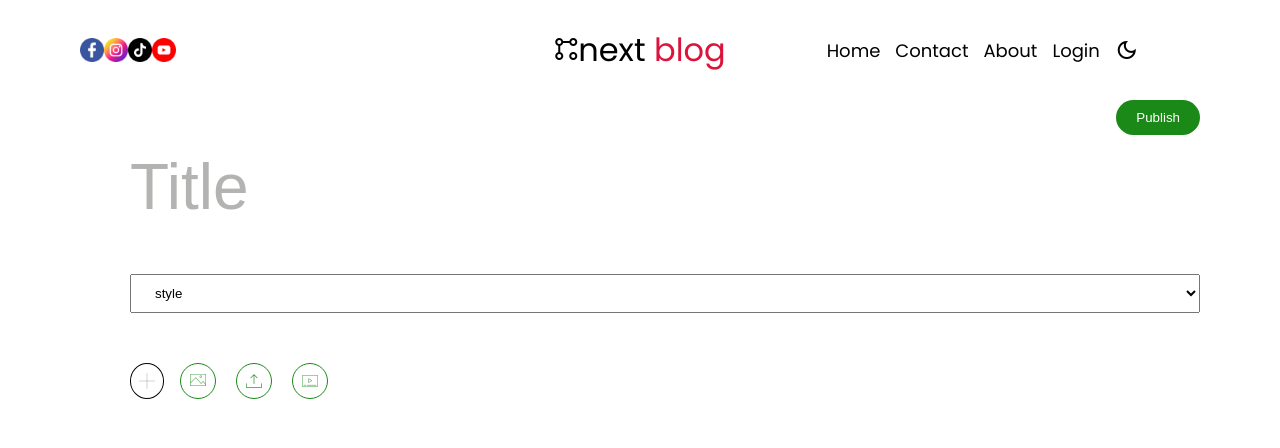
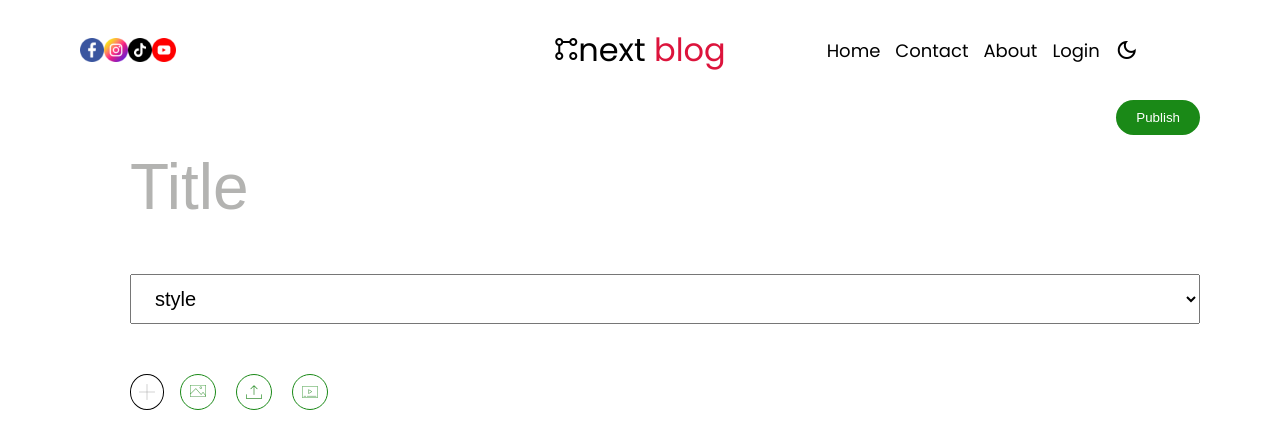
Before and after one commit to FREDVUNI/next-blog, a Next.js app: page /write in a window 1280 px wide. Shown: the top 448 px of the page. Built offline with nearby package versions, Linux system fonts and the light colour scheme.

Commit message:
chore: increase text size

```diff
--- a/src/app/write/writePage.module.css
+++ b/src/app/write/writePage.module.css
@@ -8,9 +8,14 @@
   margin-bottom: 50px;
   padding: 10px 20px;
   margin-left: 50px;
+  height: 50px;
+  font-size: 20px;
+  cursor: pointer;
   /* width: max-content; */
 }
-
+.select > option:hover{
+  cursor: pointer;
+}
 .editor {
   display: flex;
   gap: 20px;
```
